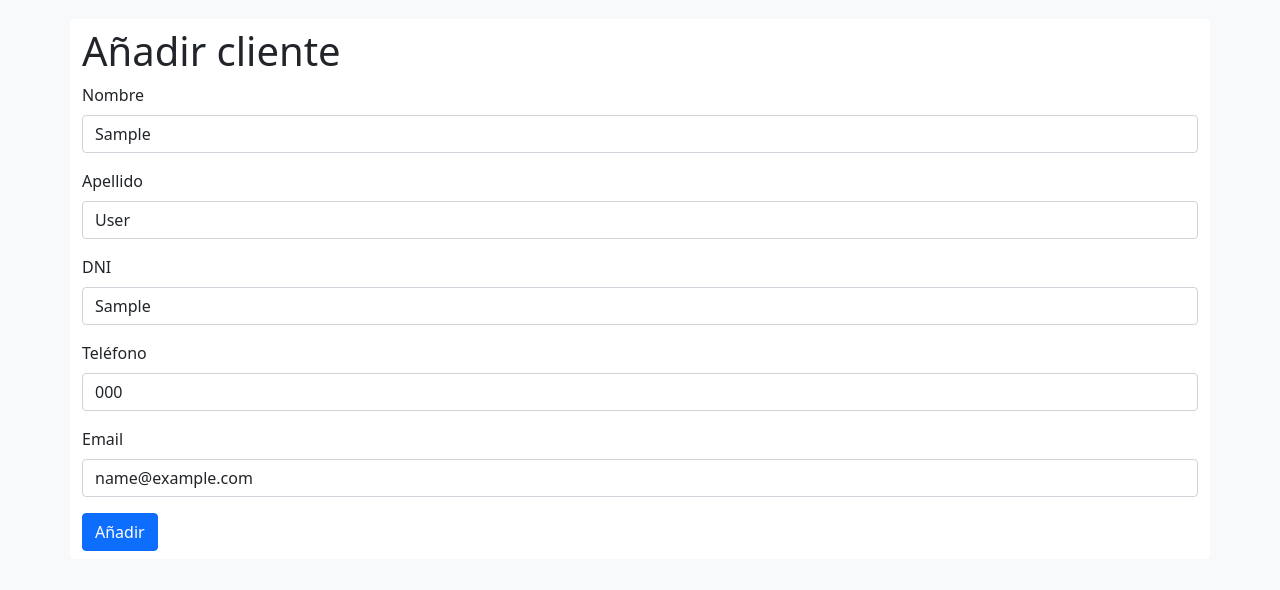
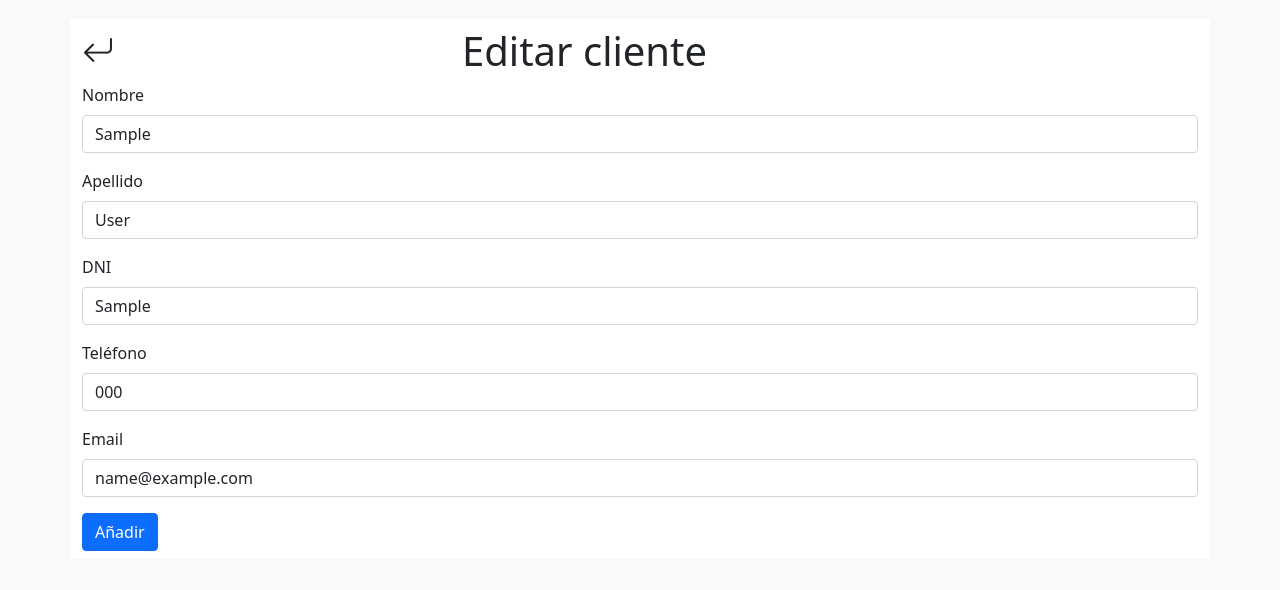
Before and after one commit to ivanln26/404_minerva, a Django app: page /client/edit/1 in a window 1280 px wide. Shown: the part 56-646 px from the top of the page. Run offline with Django 3.2, Linux system fonts and the light colour scheme; tables that the repository leaves empty hold one stand-in row (values such as "Sample post").

Commit message:
Stilyze client pages

```diff
--- a/minerva/templates/client_edit.html
+++ b/minerva/templates/client_edit.html
@@ -3,7 +3,16 @@
 {% block title %}Añadir cliente{% endblock %}
 
 {% block content %}
-  <h1>Añadir cliente</h1>
+<div class="row">
+  <div class="col-4">
+    <a href="{% url 'client_list' %}">
+      <i class="bi-arrow-return-left text-dark my-0" style="font-size: 2em;"></i>
+    </a>
+  </div>
+  <div class="col-8">
+    <h1>Editar cliente</h1>
+  </div>
+</div>
   {% if messages %}
     {% for message in messages %}
       <div class="alert {{ message.tags }} alert-dismissible fade show" role="alert">
```
Also changed, not shown: minerva/templates/client_create.html (+10 -0 lines), minerva/templates/client_list.html (+7 -3 lines).
